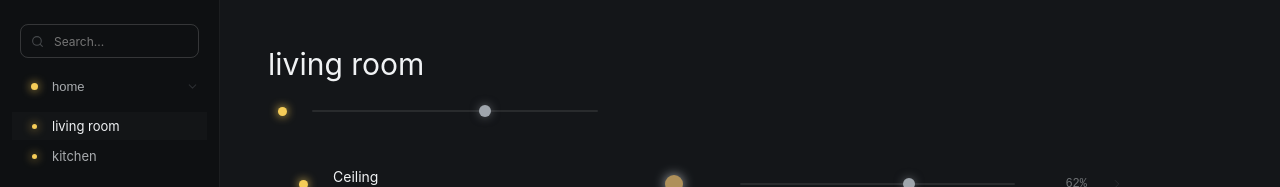
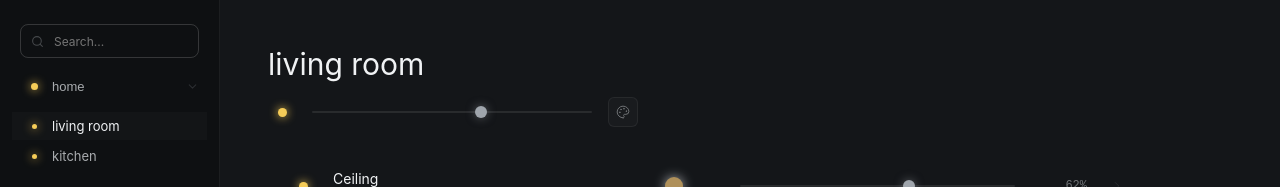
Before and after one commit to alessio-palumbo/hikari-desktop, a React (Vite) app in the folder frontend/: page / in a window 1280 px wide. Shown: the top 187 px of the page. Built offline with nearby package versions, Linux system fonts and the light colour scheme.

Commit message:
Add group control

```diff
--- a/frontend/src/App.tsx
+++ b/frontend/src/App.tsx
@@ -1,6 +1,7 @@
 import { useCallback, useEffect, useMemo, useRef, useState } from 'react';
 import { getDeviceSnapshot, setDeviceState } from './backend/api';
 import { DeviceList } from './components/DeviceList';
+import { GroupInspector } from './components/GroupInspector';
 import { Inspector } from './components/Inspector';
 import { Sidebar } from './components/Sidebar';
 import { commitDraft, createDraft, revertDraft, undoDraft, updateDraft, type DeviceDraft } from './domain/editor';
@@ -23,6 +24,7 @@ export function App() {
   const [locationId, setLocationId] = useState(() => loadPreference(LOCATION_KEY));
   const [groupId, setGroupId] = useState(() => loadPreference(GROUP_KEY));
   const [selectedSerial, setSelectedSerial] = useState<string | undefined>();
+  const [selectedGroupInspectorId, setSelectedGroupInspectorId] = useState<string | undefined>();
   const [query, setQuery] = useState('');
   const [draft, setDraft] = useState<DeviceDraft | undefined>();
   const [saving, setSaving] = useState(false);
@@ -104,6 +106,8 @@ export function App() {
   useEffect(() => savePreference(GROUP_KEY, groupId), [groupId]);
 
   const selectedDevice = snapshot.devices.find((device) => device.serial === selectedSerial);
+  const inspectorGroup = snapshot.groups.find((group) => group.id === selectedGroupInspectorId);
+  const inspectorGroupDevices = inspectorGroup ? snapshot.devices.filter((device) => device.groupId === inspectorGroup.id) : [];
 
   useEffect(() => {
     if (!selectedDevice) {
@@ -117,16 +121,28 @@ export function App() {
   }, [selectedDevice]);
 
   useEffect(() => {
-    if (!selectedSerial) return undefined;
+    if (!selectedSerial && !selectedGroupInspectorId) return undefined;
     const onKeyDown = (event: KeyboardEvent) => {
       if (event.key !== 'Escape') return;
       event.preventDefault();
       event.stopPropagation();
       setSelectedSerial(undefined);
+      setSelectedGroupInspectorId(undefined);
     };
     window.addEventListener('keydown', onKeyDown);
     return () => window.removeEventListener('keydown', onKeyDown);
-  }, [selectedSerial]);
+  }, [selectedGroupInspectorId, selectedSerial]);
+
+  const selectDevice = (serial: string) => {
+    setSelectedGroupInspectorId(undefined);
+    setSelectedSerial(serial);
+  };
+
+  const openGroupInspector = () => {
+    if (!currentGroup) return;
+    setSelectedSerial(undefined);
+    setSelectedGroupInspectorId(currentGroup.id);
+  };
 
   const visibleDevices = useMemo(() => {
     const q = query.trim().toLowerCase();
@@ -256,10 +272,15 @@ export function App() {
         refreshing={refreshing}
         refreshError={refreshError}
         onQueryChange={setQuery}
-        onLocationChange={setLocationId}
+        onLocationChange={(id) => {
+          setLocationId(id);
+          setSelectedSerial(undefined);
+          setSelectedGroupInspectorId(undefined);
+        }}
         onGroupChange={(id) => {
           setGroupId(id);
           setSelectedSerial(undefined);
+          setSelectedGroupInspectorId(undefined);
           setQuery('');
         }}
         onLocationPower={(id, on) =>
@@ -285,7 +306,8 @@ export function App() {
         searching={query.trim().length > 0}
         refreshing={refreshing}
         deviceStatus={deviceStatus}
-        onSelect={setSelectedSerial}
+        onSelect={selectDevice}
+        onGroupInspect={openGroupInspector}
         onDeviceChange={updateListDevice}
         onMasterChange={(on, brightness) =>
           void Promise.all(
@@ -311,6 +333,13 @@ export function App() {
           onApply={applyDraft}
           onRevert={() => setDraft((prev) => (prev ? revertDraft(prev) : prev))}
           onUndo={() => setDraft((prev) => (prev ? undoDraft(prev) : prev))}
+        />
+      ) : inspectorGroup ? (
+        <GroupInspector
+          group={inspectorGroup}
+          devices={inspectorGroupDevices}
+          onClose={() => setSelectedGroupInspectorId(undefined)}
+          onDeviceChange={updateListDevice}
         />
       ) : null}
     </div>
--- a/frontend/src/components/DeviceList.css
+++ b/frontend/src/components/DeviceList.css
@@ -26,8 +26,32 @@
   display: flex;
   align-items: center;
   gap: 16px;
-  max-width: 330px;
+  max-width: 370px;
   margin-top: 16px;
+}
+
+.group-color-button {
+  display: grid;
+  width: 30px;
+  height: 30px;
+  flex: 0 0 auto;
+  place-items: center;
+  border: 1px solid var(--line);
+  border-radius: 6px;
+  background: oklch(1 0 0 / 0.025);
+  color: var(--fg-2);
+  cursor: pointer;
+}
+
+.group-color-button:hover:not(:disabled) {
+  border-color: var(--line-strong);
+  background: oklch(1 0 0 / 0.05);
+  color: var(--fg-0);
+}
+
+.group-color-button:disabled {
+  cursor: default;
+  opacity: 0.35;
 }
 
 .device-list {
--- a/frontend/src/components/DeviceList.tsx
+++ b/frontend/src/components/DeviceList.tsx
@@ -1,3 +1,4 @@
+import { Palette } from 'lucide-react';
 import type { Device, Group } from '../domain/lifx';
 import { DevicePreview } from './DevicePreview';
 import { PowerDot, RowChevron, Slider } from './primitives';
@@ -12,11 +13,12 @@ interface DeviceListProps {
   refreshing: boolean;
   deviceStatus: Record<string, { loading?: boolean; error?: string }>;
   onSelect: (serial: string) => void;
+  onGroupInspect: () => void;
   onDeviceChange: (device: Device) => void;
   onMasterChange: (on: boolean, brightness?: number) => void;
 }
 
-export function DeviceList({ group, groups, devices, selectedSerial, searching, refreshing, deviceStatus, onSelect, onDeviceChange, onMasterChange }: DeviceListProps) {
+export function DeviceList({ group, groups, devices, selectedSerial, searching, refreshing, deviceStatus, onSelect, onGroupInspect, onDeviceChange, onMasterChange }: DeviceListProps) {
   const onCount = devices.filter((device) => device.on).length;
   const avgBrightness = devices.length ? devices.reduce((sum, device) => sum + device.brightness, 0) / devices.length : 0;
   const searchSections = groups
@@ -34,6 +36,9 @@ export function DeviceList({ group, groups, devices, selectedSerial, searching,
             <div className="group-controls">
               <PowerDot on={onCount > 0} onChange={(next) => onMasterChange(next)} />
               <Slider value={avgBrightness} onChange={(value) => onMasterChange(value > 0, value)} />
+              <button className="group-color-button" type="button" aria-label="Group color controls" disabled={!group || !devices.length} onClick={onGroupInspect}>
+                <Palette size={14} strokeWidth={1.7} />
+              </button>
             </div>
           </header>
         ) : null}
--- /dev/null
+++ b/frontend/src/components/GroupInspector.tsx
@@ -0,0 +1,99 @@
+import { useEffect, useMemo, useState } from 'react';
+import { X } from 'lucide-react';
+import type { Device, Group, HslColor } from '../domain/lifx';
+import { ColorWheel, Slider } from './primitives';
+import { applyDeviceBrightness, applyDeviceColor, initialPaintColor, kelvinToHsl, ModeToggle, WhiteScale } from './Inspector';
+import './Inspector.css';
+
+type PaintMode = 'color' | 'white';
+
+interface GroupInspectorProps {
+  group: Group;
+  devices: Device[];
+  onClose: () => void;
+  onDeviceChange: (device: Device) => void;
+}
+
+export function GroupInspector({ group, devices, onClose, onDeviceChange }: GroupInspectorProps) {
+  const onlineDevices = devices.filter((device) => device.online);
+  const colorDevices = onlineDevices.filter((device) => device.capability?.hasColor ?? true);
+  const hasColor = colorDevices.length > 0;
+  const kelvinRange = useMemo(() => groupKelvinRange(onlineDevices), [onlineDevices]);
+  const firstDevice = onlineDevices[0];
+  const [mode, setMode] = useState<PaintMode>(hasColor ? 'color' : 'white');
+  const [paintColor, setPaintColor] = useState<HslColor>(() => (firstDevice ? initialPaintColor(firstDevice) : { h: 38, s: 0.5, l: 0.55 }));
+  const [whiteKelvin, setWhiteKelvin] = useState(() => clampKelvin(firstDevice?.kelvin ?? 3500, kelvinRange.min, kelvinRange.max));
+  const avgBrightness = onlineDevices.length ? onlineDevices.reduce((sum, device) => sum + device.brightness, 0) / onlineDevices.length : 0;
+  const whiteValue = Math.max(0, Math.min(1, (whiteKelvin - kelvinRange.min) / Math.max(1, kelvinRange.max - kelvinRange.min)));
+
+  useEffect(() => {
+    setMode(hasColor ? 'color' : 'white');
+  }, [group.id, hasColor]);
+
+  useEffect(() => {
+    if (!firstDevice) return;
+    setPaintColor(initialPaintColor(firstDevice));
+    setWhiteKelvin(clampKelvin(firstDevice.kelvin ?? 3500, kelvinRange.min, kelvinRange.max));
+  }, [firstDevice?.serial, group.id, kelvinRange.max, kelvinRange.min]);
+
+  const setGroupBrightness = (brightness: number) => {
+    for (const device of onlineDevices) onDeviceChange(applyDeviceBrightness(device, brightness));
+  };
+
+  const setGroupColor = (color: HslColor) => {
+    const next = { ...color, l: Math.max(avgBrightness, color.l) };
+    setPaintColor(next);
+    for (const device of colorDevices) onDeviceChange(applyDeviceColor(device, next));
+  };
+
+  const setGroupKelvin = (value: number) => {
+    const kelvin = Math.round(kelvinRange.min + value * (kelvinRange.max - kelvinRange.min));
+    const next = { ...kelvinToHsl(kelvin), l: Math.max(avgBrightness, 0.55) };
+    setWhiteKelvin(kelvin);
+    for (const device of onlineDevices) onDeviceChange(applyDeviceColor(device, next));
+  };
+
+  return (
+    <aside className="right-panel inspector">
+      <header className="inspector-header">
+        <div>
+          <h2>{group.name}</h2>
+          <p>{onlineDevices.length} lights</p>
+        </div>
+        <button className="icon-button close-button" aria-label="Close group controls" onClick={onClose}>
+          <X size={15} />
+        </button>
+      </header>
+
+      <div className="inspector-meta">
+        <span>group controls</span>
+      </div>
+
+      <ModeToggle value={mode} hasColor={hasColor} onChange={setMode} />
+
+      {mode === 'color' ? (
+        <section className="control-section">
+          <div className="color-wheel-wrap">
+            <ColorWheel color={paintColor} onChange={setGroupColor} />
+          </div>
+        </section>
+      ) : (
+        <WhiteScale value={whiteValue} kelvinMin={kelvinRange.min} kelvinMax={kelvinRange.max} onChange={setGroupKelvin} />
+      )}
+
+      <Slider label="brightness" disabled={!onlineDevices.length} value={avgBrightness} onChange={setGroupBrightness} />
+    </aside>
+  );
+}
+
+function groupKelvinRange(devices: Device[]): { min: number; max: number } {
+  const mins = devices.map((device) => device.capability?.kelvinMin).filter((value): value is number => typeof value === 'number' && value > 0);
+  const maxes = devices.map((device) => device.capability?.kelvinMax).filter((value): value is number => typeof value === 'number' && value > 0);
+  const min = mins.length ? Math.max(...mins) : 2500;
+  const max = maxes.length ? Math.min(...maxes) : 6500;
+  return min <= max ? { min, max } : { min: 2500, max: 6500 };
+}
+
+function clampKelvin(kelvin: number, min: number, max: number): number {
+  return Math.max(min, Math.min(max, kelvin));
+}
--- a/frontend/src/components/Inspector.tsx
+++ b/frontend/src/components/Inspector.tsx
@@ -305,7 +305,7 @@ function GradientControls({
   );
 }
 
-function ModeToggle({ value, hasColor, onChange }: { value: PaintMode; hasColor: boolean; onChange: (value: PaintMode) => void }) {
+export function ModeToggle({ value, hasColor, onChange }: { value: PaintMode; hasColor: boolean; onChange: (value: PaintMode) => void }) {
   const options: PaintMode[] = hasColor ? ['color', 'white'] : ['white'];
   return (
     <div className="mode-toggle" role="tablist" aria-label="Color mode">
@@ -339,7 +339,7 @@ function ToolToggle({ value, onChange }: { value: PaintTool | null; onChange: (v
   );
 }
 
-function WhiteScale({ value, kelvinMin, kelvinMax, onChange }: { value: number; kelvinMin: number; kelvinMax: number; onChange: (value: number) => void }) {
+export function WhiteScale({ value, kelvinMin, kelvinMax, onChange }: { value: number; kelvinMin: number; kelvinMax: number; onChange: (value: number) => void }) {
   return (
     <section className="control-section">
       <div className="temperature-label">
@@ -629,7 +629,7 @@ function MatrixDraftEditor({
   );
 }
 
-function initialPaintColor(device: Device): HslColor {
+export function initialPaintColor(device: Device): HslColor {
   if (device.kind === 'single' && device.color) return device.color;
   if (device.kind === 'multizone' && device.zones?.length) return device.zones[Math.floor(device.zones.length / 2)];
   if (device.kind === 'matrix' && device.chain?.[0]?.pixels.length) {
@@ -643,7 +643,7 @@ function matrixGridCols(matrix: NonNullable<Device['chain']>[number]): number {
   return Math.max(1, ...matrix.rows.map((row) => Math.ceil(row.offset + row.cols)), Math.round(matrix.w));
 }
 
-function kelvinToHsl(kelvin: number): HslColor {
+export function kelvinToHsl(kelvin: number): HslColor {
   return { h: 0, s: 0, l: 0.72, kelvin };
 }
 
@@ -653,7 +653,7 @@ function clampKelvin(kelvin: number, device: Device): number {
   return Math.max(min, Math.min(max, kelvin));
 }
 
-function applyDeviceColor(device: Device, color: HslColor): Device {
+export function applyDeviceColor(device: Device, color: HslColor): Device {
   const brightness = device.brightness > 0 ? device.brightness : Math.max(color.l, 0.55);
   const nextColor = { ...color, l: brightness };
   if (device.kind === 'single') {
@@ -679,7 +679,7 @@ function applyDeviceColor(device: Device, color: HslColor): Device {
   };
 }
 
-function applyDeviceBrightness(device: Device, brightness: number): Device {
+export function applyDeviceBrightness(device: Device, brightness: number): Device {
   const on = brightness > 0;
   const withBrightness = (color: HslColor): HslColor => ({ ...color, l: brightness });
   if (device.kind === 'single') {
```
